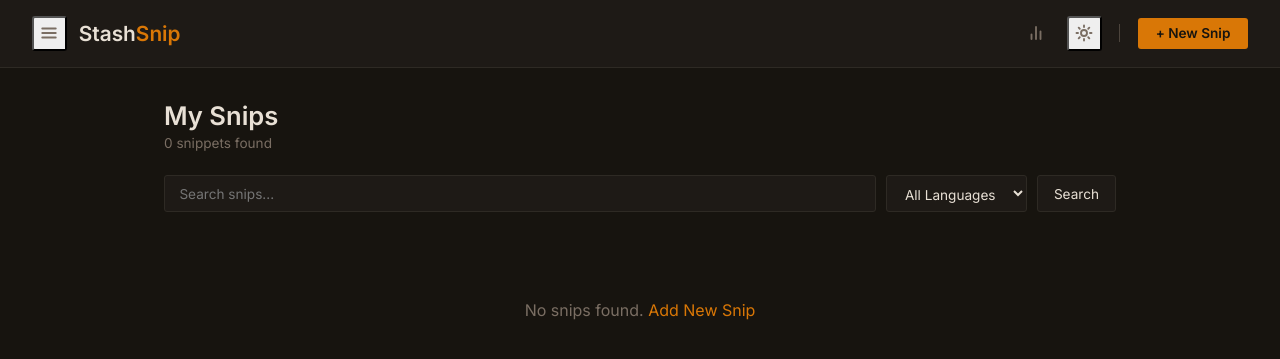
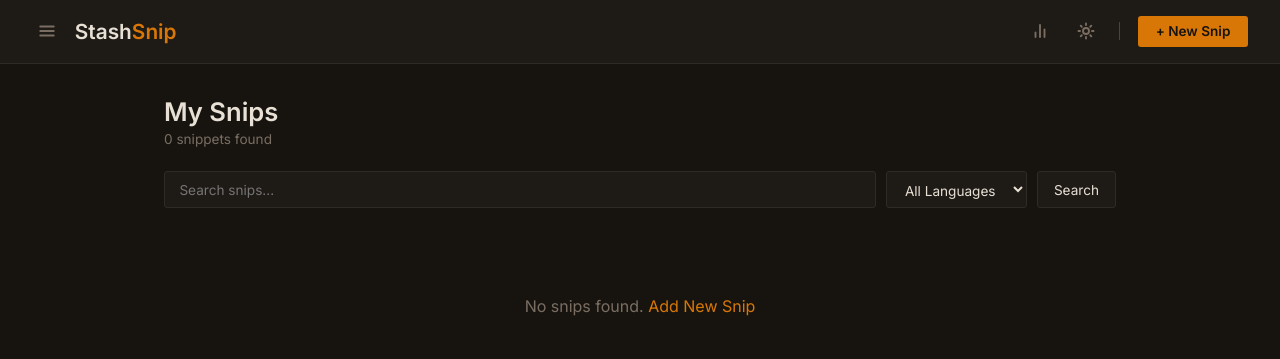
Before and after one commit to byteofhoney/StashSnip, a Flask app: page / in a window 1280 px wide. Shown: the top 359 px of the page. Run offline with Flask 3, Linux system fonts and the light colour scheme; data that the repository does not hold is empty; some libraries are stand-ins or nearby versions.

Commit message:
fix(icon-btn): remove native button background causing white box

```diff
--- a/app/static/style.css
+++ b/app/static/style.css
@@ -60,9 +60,14 @@ nav {
     padding: 0.4rem;
     border-radius: var(--radius);
     color: var(--muted);
-    transition: color 0.15s, background 0.15s;
+    background: transparent;
+    border: none;
+    cursor: pointer;
+    font-family: inherit;
+    transition: color 0.15s, background 0.15s, box-shadow 0.15s;
     position: relative;
 }
+
 .icon-btn:hover {
     color: var(--amber);
     background: rgba(217, 119, 6, 0.1);
```
